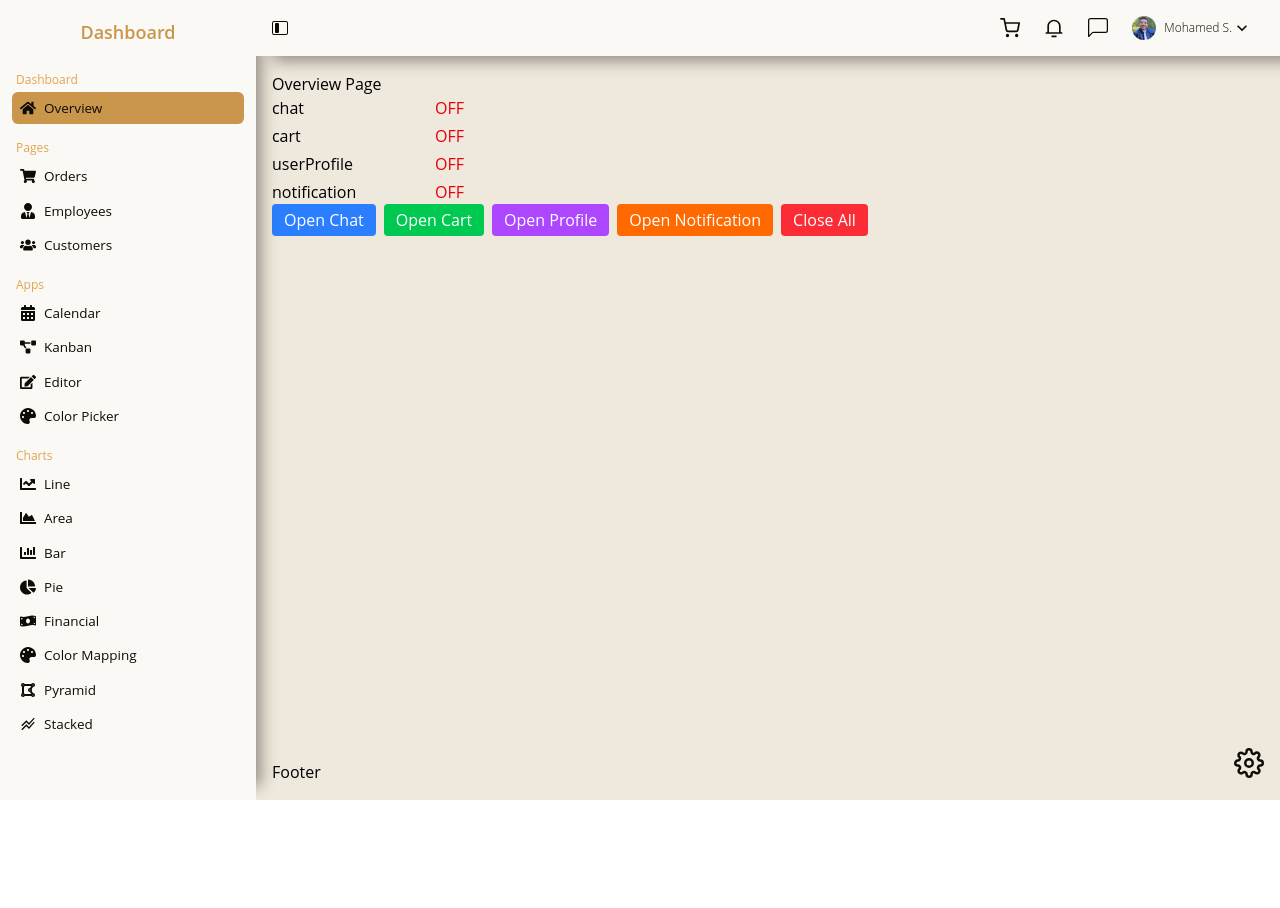
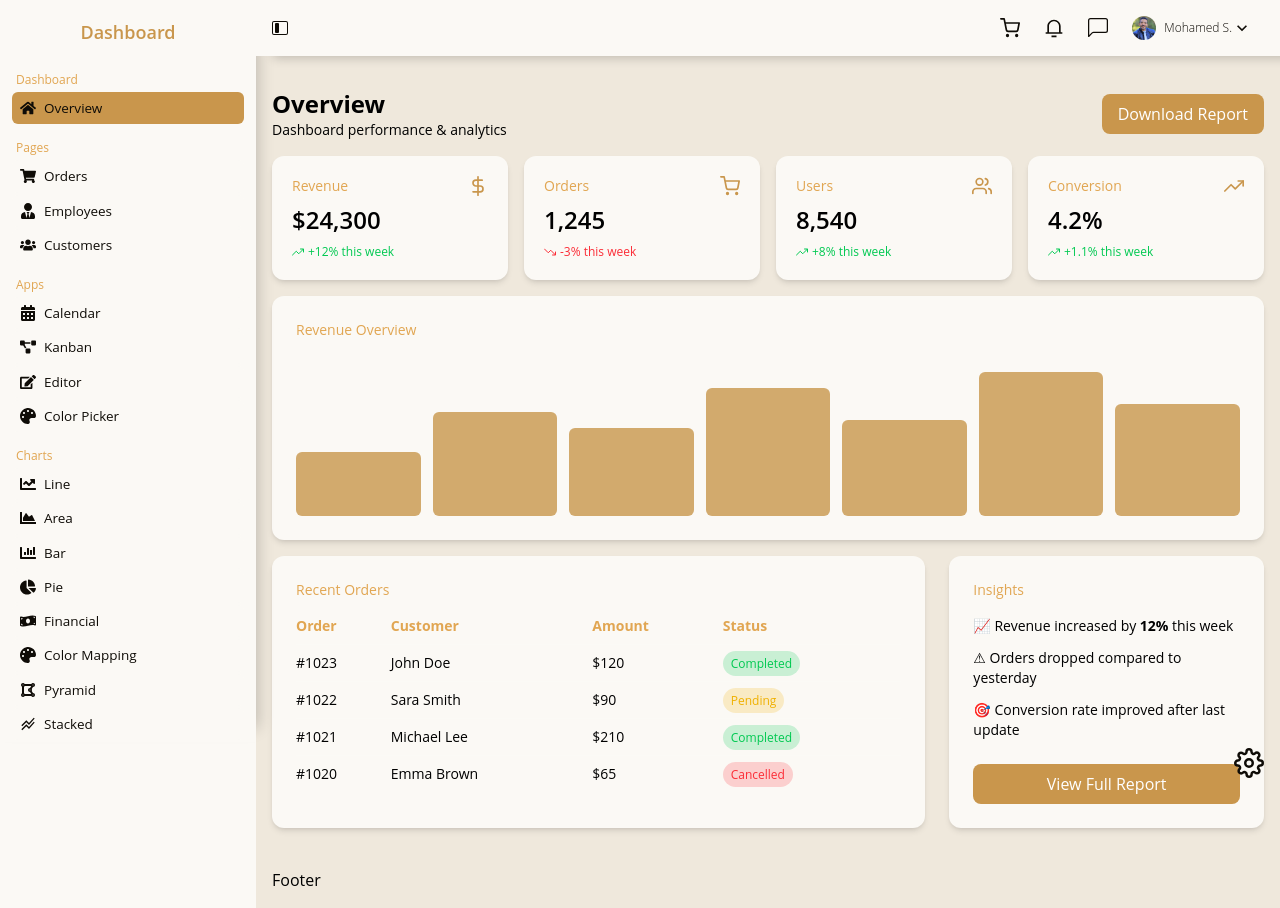
Before and after one commit to mohamed-sayed-elmahdy/React-Admin-Dashboard, a React (Vite) app: page / in a window 1280 px wide. Before the commit the page ends 800 px from the top, so only its background shows below. Built offline with nearby package versions, Linux system fonts and the light colour scheme.

Commit message:
Overview Page

```diff
--- a/package.json
+++ b/package.json
@@ -10,10 +10,12 @@
     "preview": "vite preview"
   },
   "dependencies": {
+    "lucide-react": "^0.562.0",
     "react": "^19.2.0",
     "react-dom": "^19.2.0",
     "react-icons": "^5.5.0",
-    "react-router-dom": "^7.9.6"
+    "react-router-dom": "^7.9.6",
+    "recharts": "^3.6.0"
   },
   "devDependencies": {
     "@eslint/js": "^9.39.1",
--- /dev/null
+++ b/src/components/OverviewHeader.jsx
@@ -0,0 +1,11 @@
+export default function OverviewHeader() {
+  return (
+    <div className="flex items-center justify-between mt-4">
+      <div>
+        <h1 className="text-2xl font-bold">Overview</h1>
+        <p className="text-sm text-muted-foreground">Dashboard performance & analytics</p>
+      </div>
+      <button className=" bg-(--primary) text-white px-4 py-2 rounded-lg hover:opacity-90 transition">Download Report</button>
+    </div>
+  );
+}
--- a/src/components/Sidebar.jsx
+++ b/src/components/Sidebar.jsx
@@ -117,7 +117,7 @@ export default function Sidebar() {
     ];
 
     return (
-        <div className="flex text-(--text)" style={{ boxShadow: '5px -14px 15px rgba(0, 0, 0, 0.4)' }}>
+        <div className="flex text-(--text)" style={{ boxShadow: '2px -14px 15px rgba(0, 0, 0, 0.2)' }}>
             {/* Mobile Drawer */}
             <div
                 className={`lg:hidden fixed inset-0 bg-black/45 bg-opacity-50 z-40  transition-all duration-300
@@ -135,7 +135,7 @@ export default function Sidebar() {
                 >
 
 
-                    <nav className="mt-11 space-y-2 px-3 overflow-auto h-[calc(100vh-3.5rem)]">
+                    <nav className="mt-11 space-y-2 px-3 overflow-auto">
                         {navItems.map((section) => (
                             <div key={section.category} className="mt-4">
 
@@ -180,7 +180,7 @@ export default function Sidebar() {
                         {isSidebarOpen ? null : <FaBars size={17} />}
                     </button>
                 </div>
-                <nav className="space-y-2 px-3 overflow-auto h-[calc(100vh-3.5rem)]">
+                <nav className="space-y-2 px-3 overflow-auto ">
                     {navItems.map((section) => (
                         <div key={section.category} className="mt-4">
                             {/* Category Title */}
--- a/src/index.css
+++ b/src/index.css
@@ -180,12 +180,12 @@
   background-color: transparent;
 }
     .custom-navbar-shadow {
-    box-shadow: 17px 5px 15px rgba(0, 0, 0, 0.4);
+    box-shadow: 17px 2px 10px rgba(0, 0, 0, 0.2);
   }
 
 @media (max-width: 1024px) {
     .custom-navbar-shadow {
-    box-shadow: -2px 5px 15px rgba(0, 0, 0, 0.4);
+    box-shadow: -2px 2px 10px rgba(0, 0, 0, 0.2);
   }
 }
 
--- a/src/pages/Overview.jsx
+++ b/src/pages/Overview.jsx
@@ -1,68 +1,251 @@
-import React from 'react'
-import { useUi } from "@/contexts/UIContext";
+// import React from 'react'
+// import { useUi } from "@/contexts/UIContext";
 
-const initialState = {
-  chat: false,
-  cart: false,
-  userProfile: false,
-  notification: false,
-};
+// const initialState = {
+//   chat: false,
+//   cart: false,
+//   userProfile: false,
+//   notification: false,
+// };
 
-function Overview() {
-  const { activePopup, openPopup, closePopup } = useUi();
+// function Overview() {
+//   const { activePopup, openPopup, closePopup } = useUi();
+//   return (
+//     <div>
+//       <h1>Overview Page</h1>
+//       <div className="space-y-1">
+//         {Object.entries(initialState).map(([key, value]) => (
+//           <div key={key} className="flex justify-between w-48">
+//             <span>{key}</span>
+//             <span className={activePopup === key ? "text-green-600" : "text-red-600"}>
+//               {activePopup === key ? "ON" : "OFF"}
+//             </span>
+//           </div>
+//         ))}
+//       </div>
+
+//       {/* أزرار للاختبار */}
+//       <div className="flex gap-2 flex-wrap">
+//         <button
+//           onClick={() => openPopup("chat")}
+//           className="px-3 py-1 bg-blue-500 text-white rounded"
+//         >
+//           Open Chat
+//         </button>
+
+//         <button
+//           onClick={() => openPopup("cart")}
+//           className="px-3 py-1 bg-green-500 text-white rounded"
+//         >
+//           Open Cart
+//         </button>
+
+//         <button
+//           onClick={() => openPopup("userProfile")}
+//           className="px-3 py-1 bg-purple-500 text-white rounded"
+//         >
+//           Open Profile
+//         </button>
+
+//         <button
+//           onClick={() => openPopup("notification")}
+//           className="px-3 py-1 bg-orange-500 text-white rounded"
+//         >
+//           Open Notification
+//         </button>
+
+//         <button
+//           onClick={closePopup}
+//           className="px-3 py-1 bg-red-500 text-white rounded"
+//         >
+//           Close All
+//         </button>
+//       </div>
+//     </div>
+//   )
+// }
+
+// export default Overview
+
+
+import OverviewHeader from "@/components/OverviewHeader";
+import {
+  FiTrendingUp,
+  FiTrendingDown,
+  FiUsers,
+  FiShoppingCart,
+  FiDollarSign,
+} from "react-icons/fi";
+
+/* ======================
+   DUMMY DATA
+====================== */
+const stats = [
+  {
+    title: "Revenue",
+    value: "$24,300",
+    change: "+12%",
+    trend: "up",
+    icon: <FiDollarSign />,
+  },
+  {
+    title: "Orders",
+    value: "1,245",
+    change: "-3%",
+    trend: "down",
+    icon: <FiShoppingCart />,
+  },
+  {
+    title: "Users",
+    value: "8,540",
+    change: "+8%",
+    trend: "up",
+    icon: <FiUsers />,
+  },
+  {
+    title: "Conversion",
+    value: "4.2%",
+    change: "+1.1%",
+    trend: "up",
+    icon: <FiTrendingUp />,
+  },
+];
+
+const orders = [
+  { id: "#1023", name: "John Doe", amount: "$120", status: "Completed" },
+  { id: "#1022", name: "Sara Smith", amount: "$90", status: "Pending" },
+  { id: "#1021", name: "Michael Lee", amount: "$210", status: "Completed" },
+  { id: "#1020", name: "Emma Brown", amount: "$65", status: "Cancelled" },
+];
+
+/* ======================
+   PAGE
+====================== */
+export default function Overview() {
   return (
-    <div>
-      <h1>Overview Page</h1>
-      <div className="space-y-1">
-        {Object.entries(initialState).map(([key, value]) => (
-          <div key={key} className="flex justify-between w-48">
-            <span>{key}</span>
-            <span className={activePopup === key ? "text-green-600" : "text-red-600"}>
-              {activePopup === key ? "ON" : "OFF"}
+    <div className="space-y-4 animate-fade-in">
+      <OverviewHeader />
+      {/* ================= KPI CARDS ================= */}
+      <section>
+        <div className="grid grid-cols-1 md:grid-cols-2 xl:grid-cols-4 gap-4">
+          {stats.map((item, index) => (
+            <div
+              key={index}
+              className="bg-(--background) rounded-xl p-5 shadow-md hover:shadow-lg transition-all duration-300"
+            >
+              <div className="flex items-center justify-between">
+                <p className="text-sm text-(--accent)">{item.title}</p>
+                <span className="text-xl text-(--primary)">{item.icon}</span>
+              </div>
+
+              <h2 className="text-2xl font-semibold mt-2">
+                {item.value}
+              </h2>
+
+              <div className="flex items-center gap-1 mt-2 text-xs">
+                {item.trend === "up" ? (
+                  <FiTrendingUp className="text-green-500" />
+                ) : (
+                  <FiTrendingDown className="text-red-500" />
+                )}
+                <span
+                  className={`${item.trend === "up"
+                      ? "text-green-500"
+                      : "text-red-500"
+                    }`}
+                >
+                  {item.change} this week
                 </span>
+              </div>
             </div>
           ))}
         </div>
+      </section>
 
-      {/* أزرار للاختبار */}
-      <div className="flex gap-2 flex-wrap">
-        <button
-          onClick={() => openPopup("chat")}
-          className="px-3 py-1 bg-blue-500 text-white rounded"
+      {/* ================= CHART ================= */}
+      <section className="bg-(--background) rounded-xl p-6 shadow-md">
+        <h3 className="text-sm font-medium mb-4 text-(--accent)">
+          Revenue Overview
+        </h3>
+
+        {/* Fake chart */}
+        <div className="flex items-end justify-between h-40 gap-3">
+          {[40, 65, 55, 80, 60, 90, 70].map((h, i) => (
+            <div
+              key={i}
+              className="w-full bg-(--primary) rounded-md opacity-80 hover:opacity-100 transition-all duration-300"
+              style={{ height: `${h}%` }}
+            />
+          ))}
+        </div>
+      </section>
+
+      {/* ================= TABLE + INSIGHTS ================= */}
+      <section className="grid grid-cols-1 xl:grid-cols-3 gap-6">
+
+        {/* ===== Recent Orders ===== */}
+        <div className="xl:col-span-2 bg-(--background) rounded-xl p-6 shadow-md">
+          <h3 className="text-sm font-medium mb-4 text-(--accent)">
+            Recent Orders
+          </h3>
+
+          <div className="overflow-x-auto">
+            <table className="w-full text-sm">
+              <thead>
+                <tr className="text-left text-(--accent)">
+                  <th className="pb-2">Order</th>
+                  <th className="pb-2">Customer</th>
+                  <th className="pb-2">Amount</th>
+                  <th className="pb-2">Status</th>
+                </tr>
+              </thead>
+              <tbody>
+                {orders.map((order, i) => (
+                  <tr
+                    key={i}
+                    className="border-t border-white/10 hover:bg-white/5 transition"
                   >
-          Open Chat
-        </button>
+                    <td className="py-2">{order.id}</td>
+                    <td>{order.name}</td>
+                    <td>{order.amount}</td>
+                    <td>
+                      <span
+                        className={`px-2 py-1 rounded-full text-xs
+                          ${order.status === "Completed"
+                            ? "bg-green-500/20 text-green-500"
+                            : order.status === "Pending"
+                              ? "bg-yellow-500/20 text-yellow-500"
+                              : "bg-red-500/20 text-red-500"
+                          }
+                        `}
+                      >
+                        {order.status}
+                      </span>
+                    </td>
+                  </tr>
+                ))}
+              </tbody>
+            </table>
+          </div>
+        </div>
 
-        <button
-          onClick={() => openPopup("cart")}
-          className="px-3 py-1 bg-green-500 text-white rounded"
-        >
-          Open Cart
-        </button>
+        {/* ===== Insights ===== */}
+        <div className="bg-(--background) rounded-xl p-6 shadow-md">
+          <h3 className="text-sm font-medium mb-4 text-(--accent)">
+            Insights
+          </h3>
 
-        <button
-          onClick={() => openPopup("userProfile")}
-          className="px-3 py-1 bg-purple-500 text-white rounded"
-        >
-          Open Profile
-        </button>
+          <ul className="space-y-3 text-sm">
+            <li>📈 Revenue increased by <b>12%</b> this week</li>
+            <li>⚠ Orders dropped compared to yesterday</li>
+            <li>🎯 Conversion rate improved after last update</li>
+          </ul>
 
-        <button
-          onClick={() => openPopup("notification")}
-          className="px-3 py-1 bg-orange-500 text-white rounded"
-        >
-          Open Notification
-        </button>
-
-        <button
-          onClick={closePopup}
-          className="px-3 py-1 bg-red-500 text-white rounded"
-        >
-          Close All
+          <button className="mt-6 w-full bg-(--primary) text-white py-2 rounded-lg hover:opacity-90 transition">
+            View Full Report
           </button>
         </div>
+      </section>
     </div>
-  )
+  );
 }
-
-export default Overview
```
Also changed, not shown: 1 other file (tests, documents, lock files or other folders). Lines whose indentation alone changed are shown as unchanged.
